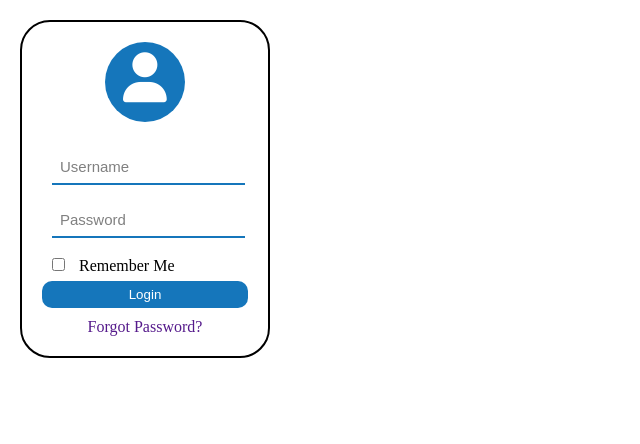
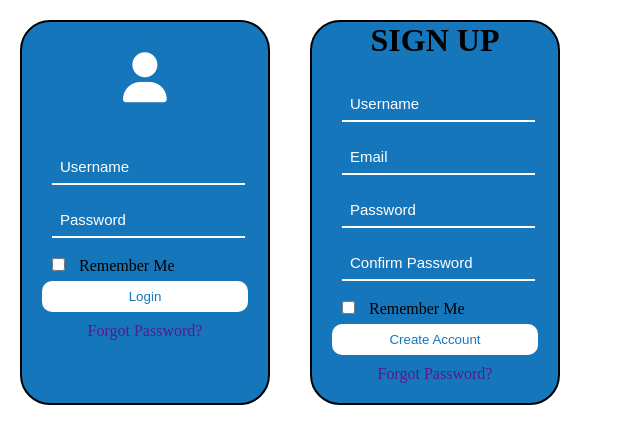
Before and after one commit to huseyn97/Css-card-homework, a plain HTML site: page sign-up/index.html in a window 1280 px wide. Shown: the whole page, without its empty margins (0-640 px from the left). Drawn offline with Linux system fonts and the light colour scheme.

Commit message:
task-2 added

```diff
--- a/sign-up/css/style.css
+++ b/sign-up/css/style.css
@@ -1,3 +1,4 @@
+/* ? task -1 start */
 * {
     box-sizing: border-box;
     margin: 0px;
@@ -5,14 +6,18 @@
     list-style-type: none;
     text-decoration: none;
 }
-
+body{
+    display: flex;
+}
 .card {
+    display: inline-block;
     width: 250px;
     min-height: 300px;
     border: 2px solid;
     margin: 20px;
     border-radius: 30px;
 }
+
 .card .card-icon {
     margin: 20px auto;
     width: 80px;
@@ -29,35 +34,43 @@
 .card .form-area {
     margin: 20px;
 }
-
 .card .form-area form input {
     border-left: none;
     border-top: none;
     border-right: none;
+    background-color: #1576bb;
     margin: 10px;
     padding: 8px;
-    border-bottom: 2px solid #1576bb;
+    border-bottom: 2px solid #fff
 
 }
-
 .card .form-area form input::placeholder {
     font-size: 15px;
     margin-left: 10px;
-    color: gray;
+    color: white;
 }
-
 .card .form-area form input:focus-visible {
     outline: none;
 }
 .card .form-area form .btn{
     border: none;
     width: 100%;
-    background-color: #1576bb;
-    color: white;
-    padding: 6px;
+    background-color: #fff;
+    color: #1576bb;
+    padding: 8px;
     border-radius: 10px;
 }
 .card .form-area form  .forgot {
     margin-top: 10px;
     text-align: center;
 }
+/* ? task -1 end */
+
+/* ! Task -2 Start */
+
+.card h1{
+    text-align: center;
+}
+.card{
+    background-color:#1576bb ;
+}
--- a/sign-up/index.html
+++ b/sign-up/index.html
@@ -29,6 +29,32 @@
             </form>
         </div>
     </div>
+
+
+    <div class="card">
+        <!-- <div class="card-icon">
+            <i class="fa-solid fa-user"></i>
+        </div> -->
+        <h1>SIGN UP</h1>
+        <div class="form-area">
+            <form action="">
+                <input type="text" placeholder="Username">
+                <input type="email" placeholder="Email">
+                <input type="number" placeholder="Password">
+                <input type="number" placeholder="Confirm Password">
+                <div class="input">
+                    <input type="checkbox">
+                    <span>Remember Me</span>
+                </div>
+                <button class="btn">Create Account</button>
+                <div class="forgot">
+                    <a href="">Forgot Password?</a>
+                </div>
+            </form>
+        </div>
+    </div>
+
+
 </body>
 
 </html>
```
